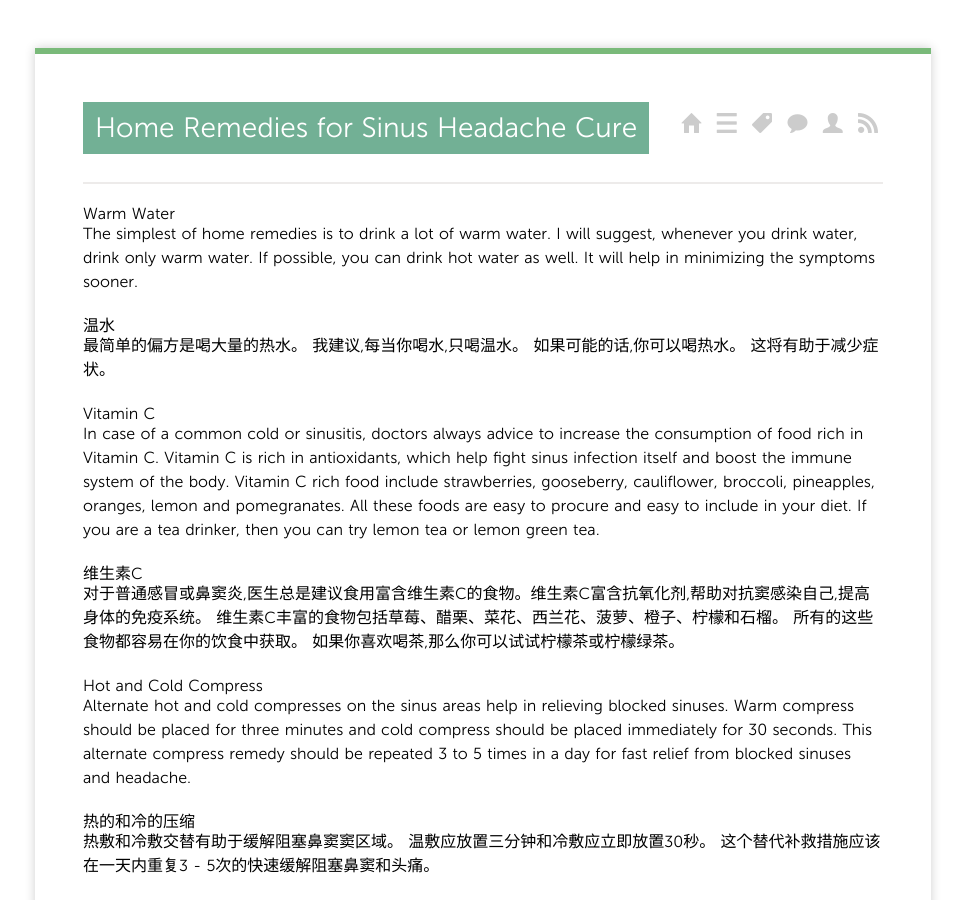
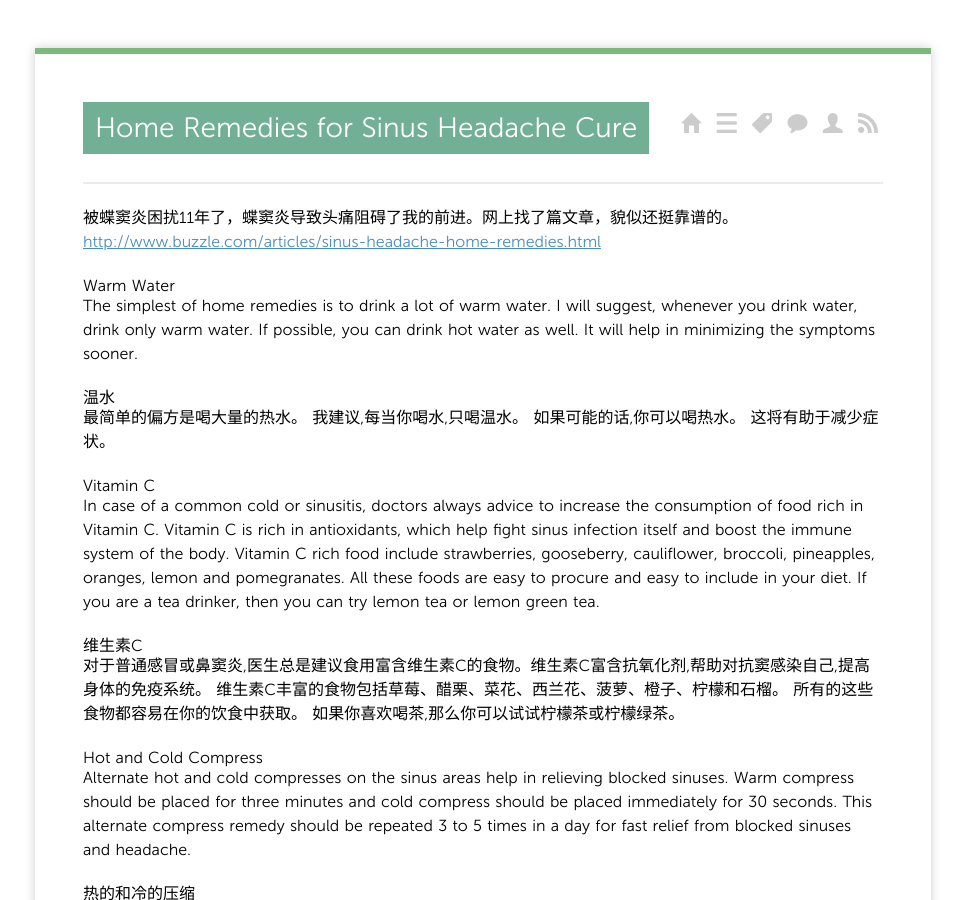
Before and after one commit to maintiendrai/louisa, a Jekyll site: the page built from _posts/2014/2014-04-22-sinus-headache-cure.md, in a window 1280 px wide and 900 px high. Shown: the whole window, without its empty margins (157-1122 px from the left). Built offline with Jekyll 4.4.1, drawn with Linux system fonts in a browser that asks for light colours; Markdown is read by kramdown in place of the engine named in the settings; comment, search, counter and statistics services are not loaded.

Commit message:
edit post

```diff
--- a/_posts/2014/2014-04-22-sinus-headache-cure.md
+++ b/_posts/2014/2014-04-22-sinus-headache-cure.md
@@ -6,17 +6,25 @@ categories:
 tags:
 - focus on
 ---
+
+被蝶窦炎困扰11年了，蝶窦炎导致头痛阻碍了我的前进。网上找了篇文章，貌似还挺靠谱的。
+ <http://www.buzzle.com/articles/sinus-headache-home-remedies.html>
+
+
 #### Warm Water
+
 The simplest of home remedies is to drink a lot of warm water. I will suggest, whenever you drink water, drink only warm water. If possible, you can drink hot water as well. It will help in minimizing the symptoms sooner.
 
 #### 温水
 最简单的偏方是喝大量的热水。 我建议,每当你喝水,只喝温水。 如果可能的话,你可以喝热水。 这将有助于减少症状。
 
 #### Vitamin C
+
 In case of a common cold or sinusitis, doctors always advice to increase the consumption of food rich in Vitamin C. Vitamin C is rich in antioxidants, which help fight sinus infection itself and boost the immune system of the body. Vitamin C rich food include strawberries, gooseberry, cauliflower, broccoli, pineapples, oranges, lemon and pomegranates. All these foods are easy to procure and easy to include in your diet. If you are a tea drinker, then you can try lemon tea or lemon green tea.
 
 
 #### 维生素C
+
 对于普通感冒或鼻窦炎,医生总是建议食用富含维生素C的食物。维生素C富含抗氧化剂,帮助对抗窦感染自己,提高身体的免疫系统。 维生素C丰富的食物包括草莓、醋栗、菜花、西兰花、菠萝、橙子、柠檬和石榴。 所有的这些食物都容易在你的饮食中获取。 如果你喜欢喝茶,那么你可以试试柠檬茶或柠檬绿茶。
 
 #### Hot and Cold Compress
```
